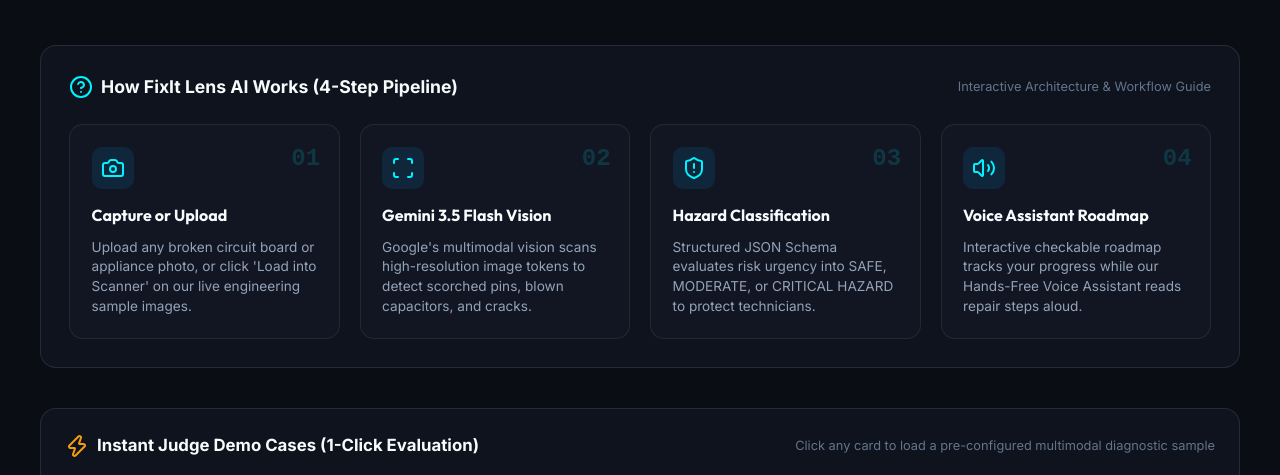
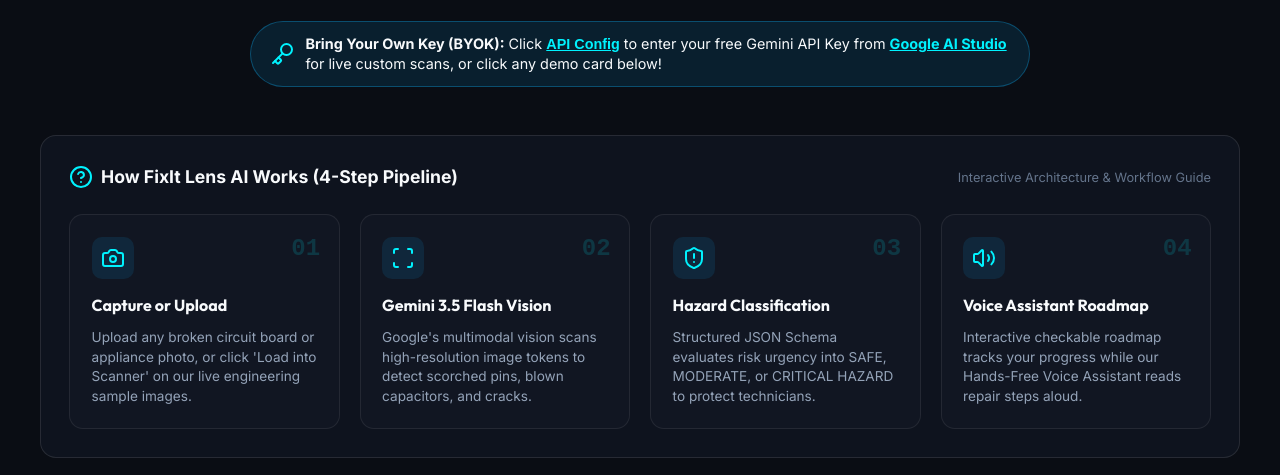
Before and after one commit to sheikh-mohammad-rakib/Fixit-Lens-Ai, a website: page index.html in a window 1280 px wide. Shown: the part 323-798 px from the top of the page. Drawn offline with nearby package versions, Linux system fonts and the light colour scheme.

Commit message:
feat: add BYOK notice banner, auto-purge old API keys from localStorage, and enhance WCAG AAA accessibility

```diff
--- a/app.js
+++ b/app.js
@@ -71,6 +71,10 @@ document.addEventListener('DOMContentLoaded', () => {
 
     let activeConfigMode = localStorage.getItem('fixit_config_mode') || 'client';
     let savedApiKey = localStorage.getItem('fixit_gemini_api_key') || '';
+    if (savedApiKey.startsWith('AQ.Ab8')) {
+        savedApiKey = '';
+        localStorage.removeItem('fixit_gemini_api_key');
+    }
     let savedProxyUrl = localStorage.getItem('fixit_proxy_url') || '/api/gemini';
 
     if (apiKeyInput) apiKeyInput.value = savedApiKey;
@@ -230,6 +234,8 @@ document.addEventListener('DOMContentLoaded', () => {
        3. API Config Modal
        ========================================================================= */
     if (openConfigBtn) openConfigBtn.addEventListener('click', () => configModal.classList.remove('hidden'));
+    const openConfigFromNotice = document.getElementById('openConfigFromNotice');
+    if (openConfigFromNotice) openConfigFromNotice.addEventListener('click', () => configModal.classList.remove('hidden'));
     if (closeModalBtn) closeModalBtn.addEventListener('click', () => configModal.classList.add('hidden'));
 
     tabBtns.forEach(btn => {
--- a/index.html
+++ b/index.html
@@ -65,6 +65,12 @@
             <p class="hero-desc">
                 Drop an image or capture your workbench live. FixIt Lens AI analyzes circuits, appliances, and broken machinery to generate interactive step-by-step repair guides and hazard assessments.
             </p>
+            <div class="api-key-notice">
+                <i data-lucide="key"></i>
+                <span>
+                    <strong>Bring Your Own Key (BYOK):</strong> Click <button type="button" class="notice-link-btn" id="openConfigFromNotice">API Config</button> to enter your free Gemini API Key from <a href="https://aistudio.google.com/app/apikey" target="_blank" rel="noopener noreferrer">Google AI Studio</a> for live custom scans, or click any demo card below!
+                </span>
+            </div>
         </section>
 
         <!-- How It Works Section -->
--- a/style.css
+++ b/style.css
@@ -281,6 +281,43 @@ h1, h2, h3, h4, .brand-title {
 .hero-desc {
     color: var(--text-secondary);
     font-size: 1.1rem;
+    margin-bottom: 1.5rem;
+}
+
+.api-key-notice {
+    display: inline-flex;
+    align-items: center;
+    gap: 0.65rem;
+    background: rgba(14, 165, 233, 0.12);
+    border: 1px solid rgba(14, 165, 233, 0.35);
+    color: var(--text-primary);
+    padding: 0.75rem 1.25rem;
+    border-radius: 9999px;
+    font-size: 0.9rem;
+    line-height: 1.4;
+    text-align: left;
+}
+
+.api-key-notice svg {
+    color: var(--primary);
+    flex-shrink: 0;
+}
+
+.notice-link-btn {
+    background: none;
+    border: none;
+    color: var(--primary);
+    font-weight: 700;
+    text-decoration: underline;
+    cursor: pointer;
+    font-size: inherit;
+    padding: 0;
+}
+
+.api-key-notice a {
+    color: var(--primary);
+    font-weight: 700;
+    text-decoration: underline;
 }
 
 /* How It Works Section */
```
